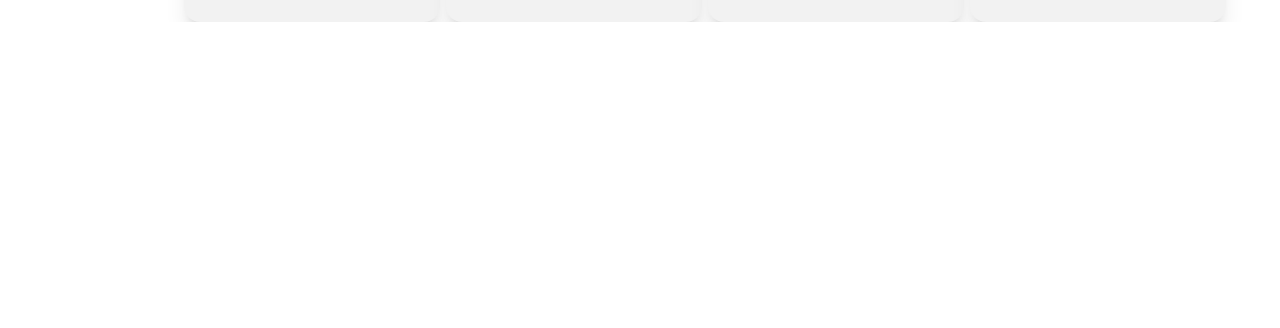
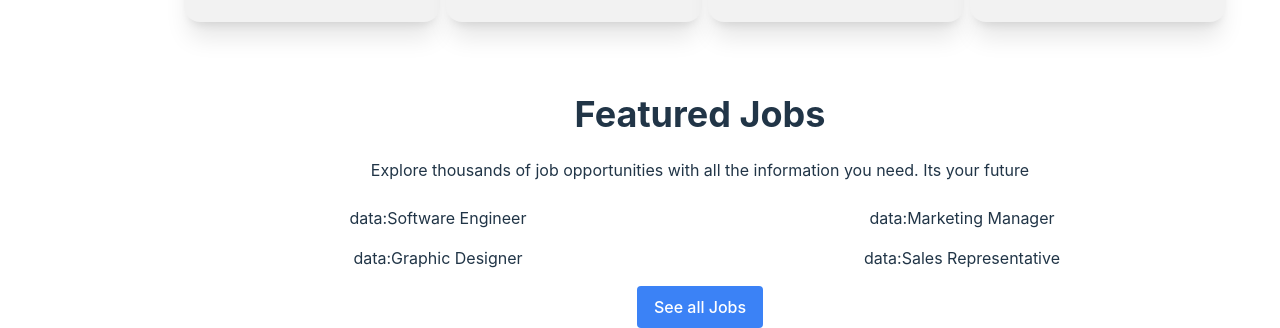
Before and after one commit to ArefinShaon/job-hunting, a React (Vite) app: page / in a window 1280 px wide. Shown: the part 1298-1626 px from the top of the page. Before the commit the page ends 1320 px from the top, so only its background shows below. Built offline with nearby package versions, Linux system fonts and the light colour scheme.

Commit message:
show all jobs button added and fetch data

```diff
--- /dev/null
+++ b/public/featuredData.json
@@ -0,0 +1,110 @@
+[
+    {
+        "id": "1",
+        "company_logo": "https://i.ibb.co/LCnMGwy/google-1-1-1.png",
+        "job_title": "Software Engineer",
+        "company_name": "Google LLC",
+        "remote_or_onsite": "Remote",
+        "location": "Anywhere",
+        "fulltime_or_parttime": "Full-time",
+        "salary": "$100,000 - $120,000",
+        "job_description": "We are looking for an experienced software engineer to join our team...",
+        "job_responsibility": "Design and develop software applications...",
+        "educational_requirements": "Bachelor's degree in Computer Science or related field",
+        "experiences": "3+ years of experience in software engineering",
+        "contact_information": {
+          "phone": "123-456-7890",
+          "email": "jobs@abcinc.com"
+        }
+      },
+      {
+        "id": "2",
+        "company_logo": "https://i.ibb.co/JH87T7d/tesla-9-1.png",
+        "job_title": "Marketing Manager",
+        "company_name": "Tesla",
+        "remote_or_onsite": "Onsite",
+        "location": "New York, NY",
+        "fulltime_or_parttime": "Full-time",
+        "salary": "$90,000 - $110,000",
+        "job_description": "We are seeking an experienced marketing manager to join our team...",
+        "job_responsibility": "Develop and execute marketing strategies...",
+        "educational_requirements": "Bachelor's degree in Marketing or related field",
+        "experiences": "5+ years of experience in marketing",
+        "contact_information": {
+          "phone": "555-123-4567",
+          "email": "careers@xyzcorp.com"
+        }
+      },
+      {
+        "id": "3",
+        "company_logo": "https://i.ibb.co/LCnMGwy/google-1-1-1.png",
+        "job_title": "Graphic Designer",
+        "company_name": "Google LLC",
+        "remote_or_onsite": "Remote",
+        "location": "Anywhere",
+        "fulltime_or_parttime": "Part-time",
+        "salary": "$30 - $40 per hour",
+        "job_description": "We are looking for a skilled graphic designer to work on various projects...",
+        "job_responsibility": "Create visual concepts, graphics, and layouts...",
+        "educational_requirements": "Bachelor's degree in Graphic Design or related field",
+        "experiences": "2+ years of experience in graphic design",
+        "contact_information": {
+          "phone": "555-555-5555",
+          "email": "designer@123company.com"
+        }
+      },
+      {
+        "id": "4",
+        "company_logo": "https://i.ibb.co/6mmwRG6/Group-10021.png",
+        "job_title": "Sales Representative",
+        "company_name": "AIRBNB",
+        "remote_or_onsite": "Onsite",
+        "location": "Los Angeles, CA",
+        "fulltime_or_parttime": "Full-time",
+        "salary": "$60,000 - $80,000",
+        "job_description": "We are seeking a sales representative to join our team...",
+        "job_responsibility": "Develop and maintain relationships with clients...",
+        "educational_requirements": "Bachelor's degree in Business Administration or related field",
+        "experiences": "1+ years of experience in sales",
+        "contact_information": {
+          "phone": "888-555-1234",
+          "email": "sales@xyzcorp.com"
+        }
+      },
+      {
+        "id": "5",
+        "company_logo": "https://example.com/logo4.png",
+        "job_title": "Sales Representative",
+        "company_name": "Tesla",
+        "remote_or_onsite": "Remote",
+        "location": "Los Angeles, CA",
+        "fulltime_or_parttime": "Full-time",
+        "salary": "$60,000 - $80,000",
+        "job_description": "We are seeking a sales representative to join our team...",
+        "job_responsibility": "Develop and maintain relationships with clients...",
+        "educational_requirements": "Bachelor's degree in Business Administration or related field",
+        "experiences": "1+ years of experience in sales",
+        "contact_information": {
+          "phone": "888-555-1234",
+          "email": "sales@xyzcorp.com"
+        }
+      },
+      {
+        "id": "6",
+        "company_logo": "https://i.ibb.co/4VtK4TW/netflix-4-1.png",
+        "job_title": "Manager",
+        "company_name": "Netflix",
+        "remote_or_onsite": "Onsite",
+        "location": "Los Angeles, CA",
+        "fulltime_or_parttime": "Full-time",
+        "salary": "$60,000 - $80,000",
+        "job_description": "We are seeking a sales representative to join our team...",
+        "job_responsibility": "Develop and maintain relationships with clients...",
+        "educational_requirements": "Bachelor's degree in Business Administration or related field",
+        "experiences": "1+ years of experience in sales",
+        "contact_information": {
+          "phone": "888-555-1234",
+          "email": "sales@xyzcorp.com"
+        }
+      }
+]
--- /dev/null
+++ b/src/components/FeaturedData/FeaturedData.jsx
@@ -0,0 +1,12 @@
+import React from 'react';
+
+const FeaturedData = ({ data }) => {
+
+    return (
+        <div>
+            <h2>data:{ data.job_title}</h2>
+        </div>
+    );
+};
+
+export default FeaturedData;
--- a/src/components/Home/Home.jsx
+++ b/src/components/Home/Home.jsx
@@ -1,23 +1,60 @@
-import React from "react";
+import React, { useEffect, useState } from "react";
 import Banner from "../Banner/Banner";
 import { useLoaderData } from "react-router-dom";
 import CategoryList from "../CategoryList/CategoryList";
+import FeaturedData from "../FeaturedData/FeaturedData";
 
 const Home = () => {
   const categoryData = useLoaderData();
+  const [featuredData, setFeaturedData] = useState([]);
+  const [displayedData, setDisplayedData] = useState([]);
+
+  useEffect(() => {
+    fetch("../../../public/featuredData.json")
+      .then((response) => response.json())
+      .then((data) => setFeaturedData(data));
+  }, []);
+
+  useEffect(() => {
+    setDisplayedData(featuredData.slice(0, 4));
+  }, [featuredData]);
+
+  const handleShowMore = () => {
+    setDisplayedData(featuredData);
+  };
 
   return (
     <div>
       <Banner></Banner>
-          <div className="mt-12">
-              <h2 className="text-4xl font-bold py-6">Job Category List</h2>
-              <p>Explore thousands of job opportunities with all the information you need. Its your future</p>
+      <div className="mt-12">
+        <h2 className="text-4xl font-bold py-6">Job Category List</h2>
+        <p>
+          Explore thousands of job opportunities with all the information you
+          need. Its your future
+        </p>
         <div className="sm:mx-16 md:grid grid-cols-4 gap-4 mt-6">
           {categoryData.map((data) => (
             <CategoryList key={data.id} data={data}></CategoryList>
           ))}
         </div>
       </div>
+          <div className="mt-12">
+              <h2 className="text-4xl font-bold py-6">Featured Jobs</h2>
+              <p>Explore thousands of job opportunities with all the information you need. Its your future</p>
+        <div className="sm:mx-16 md:grid grid-cols-2 gap-4 mt-6">
+          {displayedData.map((data) => (
+            <FeaturedData key={data.id} data={data}></FeaturedData>
+          ))}
+        </div>
+        {displayedData.length !== featuredData.length && (
+          <button
+            className="bg-blue-500 text-white py-2 px-4 rounded mt-4"
+            onClick={handleShowMore}
+          >
+           See all Jobs
+          </button>
+        )}
+      </div>
     </div>
   );
 };
```
